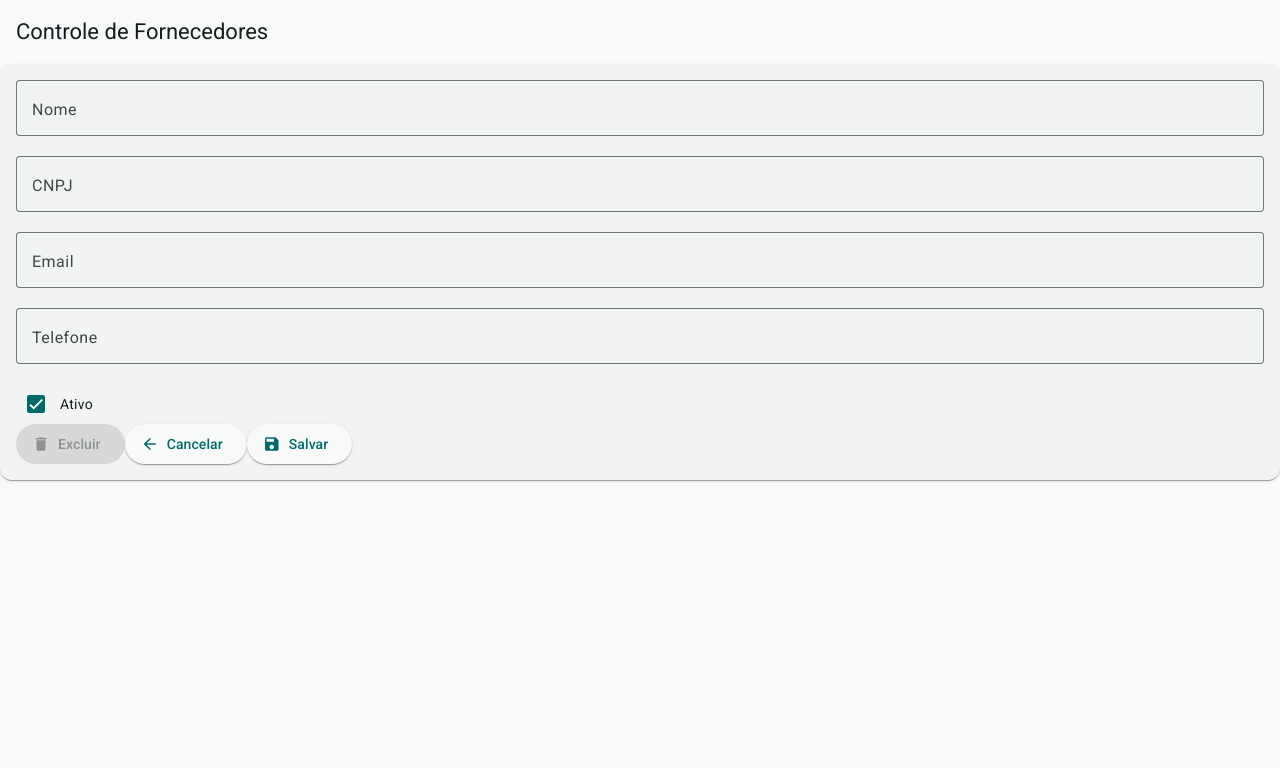
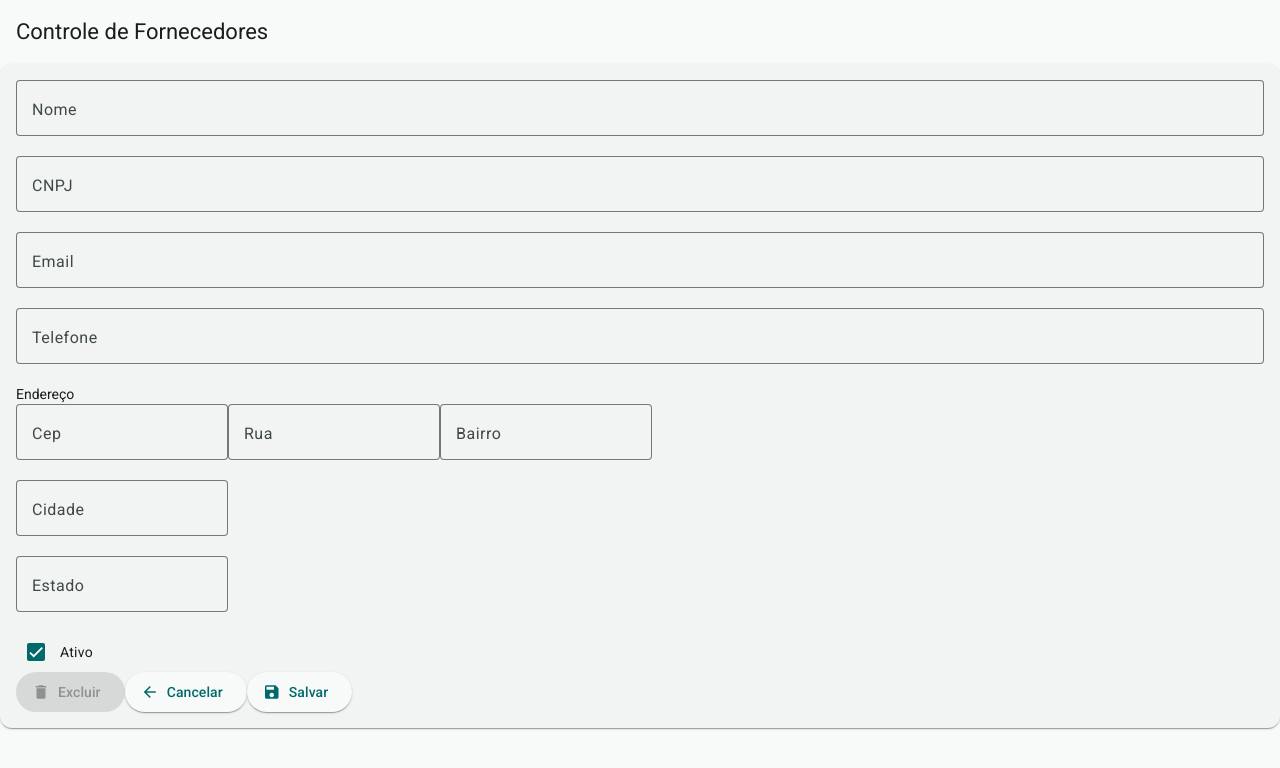
Before and after one commit to rhuan1234/E-COMMERCE_DRONES, an Angular app: page /fornecedores/new in a window 1280 px wide. Shown: the top 768 px of the page. Built offline with nearby package versions, Linux system fonts and the light colour scheme; sample sign-in values are in the browser's storage.

Commit message:
Funcionalidade de fornecedor concertado

```diff
--- a/src/app/core/models/fornecedor/Cidade.ts
+++ b/src/app/core/models/fornecedor/Cidade.ts
@@ -1,7 +1,6 @@
 import { Estado } from './Estado';
 
 export interface Cidade {
-  id: number;
   nome: string;
   estado: Estado;
 }
--- a/src/app/core/models/fornecedor/Estado.ts
+++ b/src/app/core/models/fornecedor/Estado.ts
@@ -1,4 +1,3 @@
 export interface Estado {
-  id: number;
   nome: string;
 }
--- a/src/app/features/admin/components/fornecedor-form/fornecedor-form.html
+++ b/src/app/features/admin/components/fornecedor-form/fornecedor-form.html
@@ -30,6 +30,44 @@
                     <mat-label>Telefone</mat-label>
                     <input matInput formControlName="telefone" placeholder="Telefone do fornecedor">
                 </mat-form-field>
+                <div>
+                    Endereço
+                </div>
+                <div formGroupName="endereco">
+                    <!-- cep -->
+                    <mat-form-field appearance="outline" class="full-width-input">
+                        <mat-label>Cep</mat-label>
+                        <input matInput formControlName="cep" placeholder="cep">
+                    </mat-form-field>
+
+                    <!-- rua -->
+                    <mat-form-field appearance="outline" class="full-width-input">
+                        <mat-label>Rua</mat-label>
+                        <input matInput formControlName="rua" placeholder="rua">
+                    </mat-form-field>
+
+                    <!-- bairro -->
+                    <mat-form-field appearance="outline" class="full-width-input">
+                        <mat-label>Bairro</mat-label>
+                        <input matInput formControlName="bairro" placeholder="bairro">
+                    </mat-form-field>
+
+                    <div formGroupName="cidade">
+                        <!-- cidade -->
+                        <mat-form-field appearance="outline" class="full-width-input">
+                            <mat-label>Cidade</mat-label>
+                            <input matInput formControlName="nome" placeholder="cidade">
+                        </mat-form-field>
+
+                        <!-- estado -->
+                        <div formGroupName="estado">
+                            <mat-form-field appearance="outline" class="full-width-input">
+                                <mat-label>Estado</mat-label>
+                                <input matInput formControlName="nome" placeholder="estado">
+                            </mat-form-field>
+                        </div>
+                        </div>
+                </div>
 
                 <!-- Ativo -->
                 <mat-checkbox formControlName="ativo">Ativo</mat-checkbox>
--- a/src/app/features/admin/components/fornecedor-form/fornecedor-form.ts
+++ b/src/app/features/admin/components/fornecedor-form/fornecedor-form.ts
@@ -41,7 +41,19 @@ export class FornecedorForm implements OnInit {
       cnpj: [''],
       email: [''],
       ativo: [true],
-      telefone: ['']
+      telefone: [''],
+      endereco: this.fb.group({
+        cep: [''],
+        rua: [''],
+        bairro: [''],
+        cidade: this.fb.group({
+          nome: [''],
+          estado: this.fb.group({
+            nome: ['']
+          })
+        })
+      })
+
     })
   }
 
--- a/src/app/features/admin/components/fornecedor-list/fornecedor-list.html
+++ b/src/app/features/admin/components/fornecedor-list/fornecedor-list.html
@@ -12,7 +12,7 @@
     <input matInput (keyup)="applyFilter($event)" placeholder="Ex: Go PRO" #input>
 </mat-form-field>
 
-<!--<table mat-table [dataSource]="dataSource" class="mat-elevation-z8">
+<table mat-table [dataSource]="dataSource" class="mat-elevation-z8">
 
     <ng-container matColumnDef="id">
         <th mat-header-cell *matHeaderCellDef> ID </th>
@@ -65,4 +65,3 @@
     <tr mat-header-row *matHeaderRowDef="displayedColumns"></tr>
     <tr mat-row *matRowDef="let row; columns: displayedColumns;"></tr>
 </table>
--->
```
